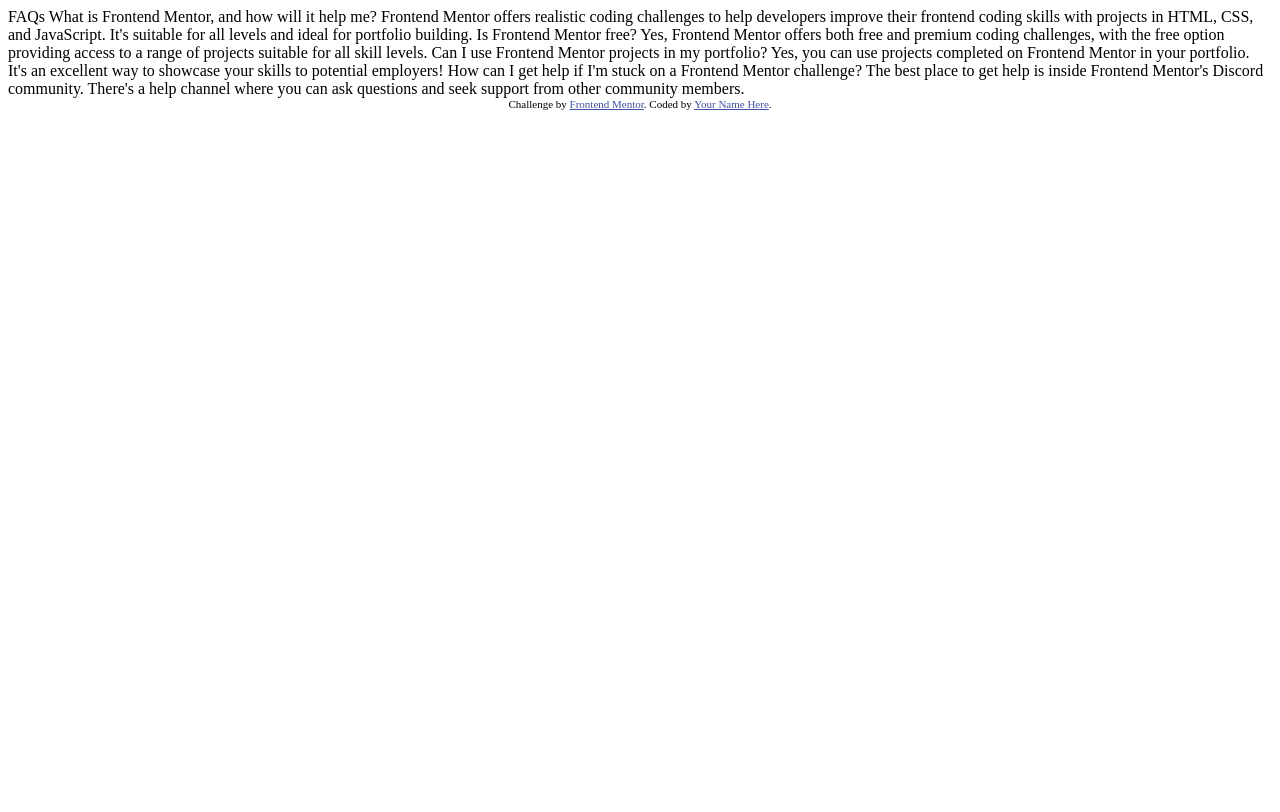
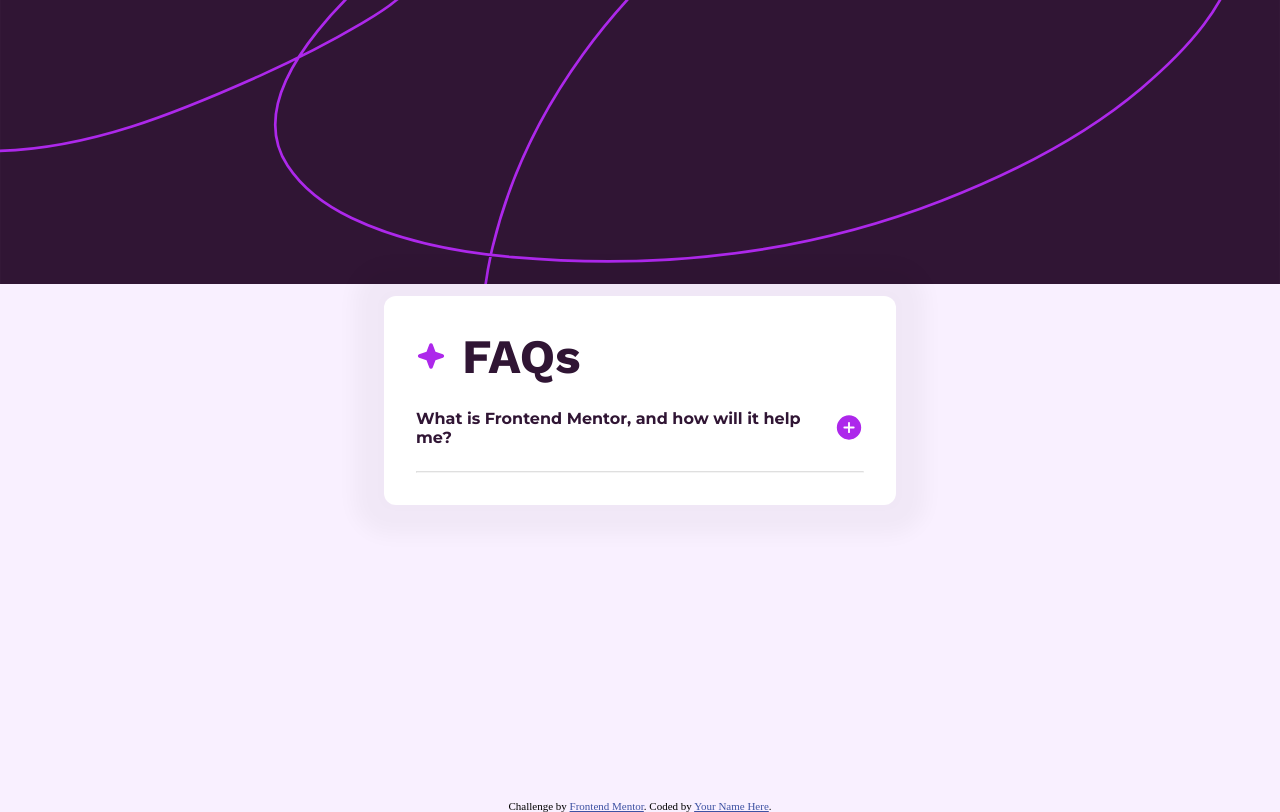
Before and after one commit to davsanter1/FAQ-accordion, a plain HTML site: page index.html in a window 1280 px wide. Drawn offline with nearby package versions, Linux system fonts and the light colour scheme.

Commit message:
phase 1 looking good and kinda working

```diff
--- a/index.html
+++ b/index.html
@@ -5,44 +5,38 @@
   <meta name="viewport" content="width=device-width, initial-scale=1.0"> <!-- displays site properly based on user's device -->
 
   <link rel="icon" type="image/png" sizes="32x32" href="./assets/images/favicon-32x32.png">
-
+  <link rel="stylesheet" href="style.css">
   <title>Frontend Mentor | FAQ accordion</title>
 
-  <!-- Feel free to remove these styles or customise in your own stylesheet 👍 -->
-  <style>
-    .attribution { font-size: 11px; text-align: center; }
-    .attribution a { color: hsl(228, 45%, 44%); }
-  </style>
 </head>
 <body>
+  <main>
+    <div class="card">
+      <div class="header">
+        <img id="header-star" src="/assets/images/icon-star.svg">
+        <h1>FAQs</h1>
+      </div>
+      <div class="questions-header">
+        <div class="questions">
+          <h4 id="header1">What is Frontend Mentor, and how will it help me?</h4>
+        </div>
+        <div class="icons">
+          <img id="plus1" src="/assets/images/icon-plus.svg"><img id="minus1" src="/assets/images/icon-minus.svg">
+        </div>
+      </div>
+        <p id="prg1">Frontend Mentor offers realistic coding challenges to help developers improve their
+        frontend coding skills with projects in HTML, CSS, and JavaScript. It's suitable for
+        all levels and ideal for portfolio building.</p>
+<hr>
+    </div>
+  </main>
 
-  FAQs
-
-  What is Frontend Mentor, and how will it help me?
-
-  Frontend Mentor offers realistic coding challenges to help developers improve their
-  frontend coding skills with projects in HTML, CSS, and JavaScript. It's suitable for
-  all levels and ideal for portfolio building.
-
-  Is Frontend Mentor free?
-
-  Yes, Frontend Mentor offers both free and premium coding challenges, with the free
-  option providing access to a range of projects suitable for all skill levels.
-
-  Can I use Frontend Mentor projects in my portfolio?
-
-  Yes, you can use projects completed on Frontend Mentor in your portfolio. It's an excellent
-  way to showcase your skills to potential employers!
-
-  How can I get help if I'm stuck on a Frontend Mentor challenge?
-
-  The best place to get help is inside Frontend Mentor's Discord community. There's a help
-  channel where you can ask questions and seek support from other community members.
 
 
   <div class="attribution">
     Challenge by <a href="https://www.frontendmentor.io?ref=challenge" target="_blank">Frontend Mentor</a>.
     Coded by <a href="#">Your Name Here</a>.
   </div>
+ <script src="/script.js"></script>
 </body>
 </html>
--- a/script.js
+++ b/script.js
@@ -0,0 +1,15 @@
+let qHeader = document.getElementById ('header1')
+let iMinus = document.getElementById ('minus1')
+let iPlus = document.getElementById ('plus1')
+let parag = document.getElementById ('prg1')
+
+function show(){
+    parag.style.display === 'none' ? parag.style.display = 'block': parag.style.display ='none';
+    iPlus.style.display === 'block' ? iPlus.style.display = 'none': iPlus.style.display ='block';
+    iMinus.style.display === 'none' ? iMinus.style.display = 'block': iMinus.style.display ='none';
+
+}
+
+qHeader.addEventListener('click',show)
+iMinus.addEventListener('click',show)
+iPlus.addEventListener('click',show)
--- a/style.css
+++ b/style.css
@@ -1,9 +1,100 @@
+@import url('https://fonts.googleapis.com/css2?family=Montserrat:wght@400;600;700&family=Work+Sans:wght@400;600;700&display=swap');
+
+:root{
+    --White: hsl(0, 0%, 100%);
+    --Light-pink: hsl(275, 100%, 97%);
+    --Grayish-purple: hsl(292, 16%, 49%);
+    --Dark-purple: #301534;
+}
+
 *{
     margin: 0;
     padding: 0;
     box-sizing: border-box;
 }
 
+body{
+    display: flex;
+    justify-content: center;
+    text-align: center;
+    flex-direction: column;
+    background-image: url(/assets/images/background-pattern-desktop.svg);
+    background-repeat: no-repeat;
+    background-size: 100%;
+    background-color: var(--Light-pink)
+}
+
+main{
+    display: flex;
+    align-items: center;
+    justify-content: center;
+    min-height: 100vh;
+}
+.card{
+    background-color: var(--White);
+    width: 40%;
+    border-radius: 12px;
+    box-shadow: 0 0 20px 30px #00000009;
+    padding: 2rem;
+    text-align: left;
+}
+
+.header{
+    display: flex;
+    justify-content: flex-start;
+    align-items: center;
+    font-family: Work Sans;
+    font-size:x-large;
+    color: var(--Dark-purple);
+    gap: 1rem;
+}
+
+.header img{
+    width: 30px;
+}
+
+.questions-header{
+    display: flex;
+    align-items: center;
+    justify-content: space-between;
+    color: var(--Dark-purple);
+    font-family: Montserrat;
+}
+
+p{
+    font-family: Montserrat;
+    font-size: 16px;
+    color: var(--Grayish-purple);
+    line-height: 1.5;
+    font-weight: 400;
+    padding-bottom: 1.5rem;
+    display: none;
+}
+
+h4{
+    color: var(--Dark-purple);
+    padding-top: 1.5rem;
+    padding-bottom: 1.5rem;
+}
+
+h4:hover{
+    color: #AD28EB;
+    cursor: pointer;
+}
+
+hr{
+    border-color: rgba(210, 210, 210, 0.24);
+}
+
+#minus1{
+    display: none;
+    cursor: pointer;
+}
+
+#plus1{
+    display: block;
+    cursor: pointer;
+}
 
 
 
@@ -21,5 +112,5 @@
 }
 
 .attribution a {
-     color:  4ahsl(228, 45%, 44%);
+     color:  hsl(228, 45%, 44%);
 }
```
Also changed, not shown: 1 other file.
